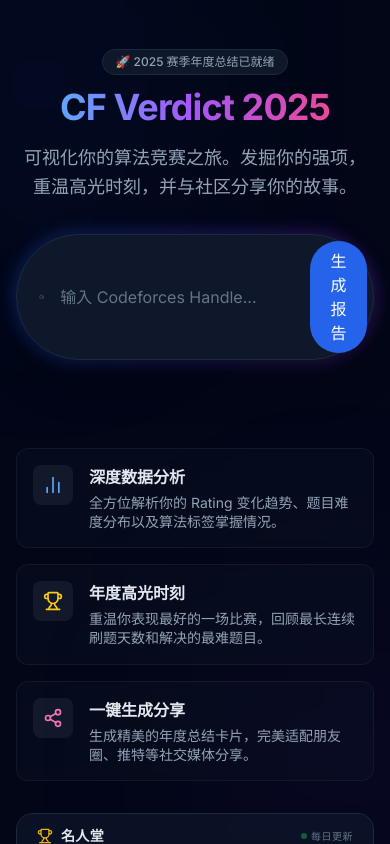
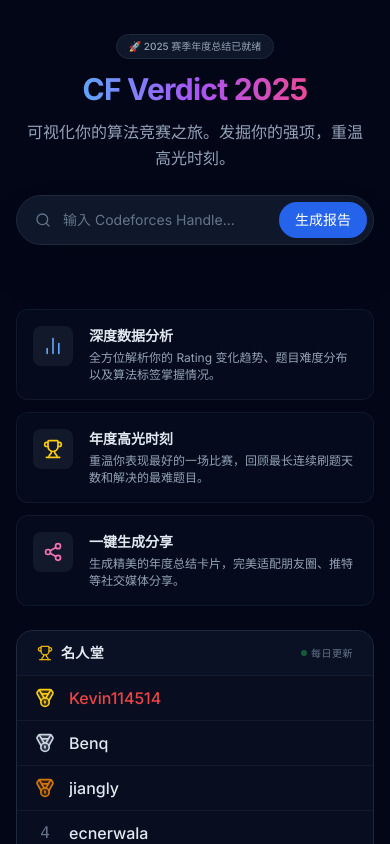
Before and after one commit to cfverdict/cfverdict.github.io, a Next.js app: page / in a window 390 px wide. Shown: the top 844 px of the page. Built offline with nearby package versions, Linux system fonts and the light colour scheme.

Commit message:
Optimize mobile responsiveness: fonts, spacing, and layout

```diff
--- a/src/app/page.tsx
+++ b/src/app/page.tsx
@@ -61,48 +61,48 @@
 
   return (
     <div className="min-h-screen bg-slate-950 text-white selection:bg-blue-500/30 flex flex-col">
-      {/* Background Gradients */}
-      <div className="fixed inset-0 z-0 overflow-hidden pointer-events-none">
+      {/* Background Gradients - Hidden on mobile to improve performance and readability */}
+      <div className="fixed inset-0 z-0 overflow-hidden pointer-events-none hidden md:block">
         <div className="absolute top-[-10%] left-[-10%] w-[40%] h-[40%] bg-blue-600/10 rounded-full blur-[120px]" />
         <div className="absolute bottom-[-10%] right-[-10%] w-[40%] h-[40%] bg-purple-600/10 rounded-full blur-[120px]" />
       </div>
 
-      <main className="relative z-10 container mx-auto px-4 pt-12 pb-8 flex-1 flex flex-col items-center justify-center min-h-[calc(100vh-80px)]">
+      <main className="relative z-10 container mx-auto px-4 pt-8 pb-6 md:pt-12 md:pb-8 flex-1 flex flex-col items-center justify-center min-h-[calc(100vh-60px)]">
         {/* Hero Section */}
         <motion.div
           initial={{ opacity: 0, y: 20 }}
           animate={{ opacity: 1, y: 0 }}
           transition={{ duration: 0.8 }}
-          className="text-center max-w-4xl mx-auto w-full mb-10"
+          className="text-center max-w-4xl mx-auto w-full mb-8 md:mb-10"
         >
-          <div className="inline-block mb-3 px-3 py-1 rounded-full bg-slate-900 border border-slate-800 text-xs text-slate-400 font-medium">
+          <div className="inline-block mb-3 px-3 py-1 rounded-full bg-slate-900 border border-slate-800 text-[10px] md:text-xs text-slate-400 font-medium">
             🚀 2025 赛季年度总结已就绪
           </div>
-          <h1 className="text-4xl md:text-6xl font-bold mb-4 tracking-tight">
+          <h1 className="text-3xl md:text-6xl font-bold mb-3 md:mb-4 tracking-tight">
             <span className="bg-gradient-to-r from-blue-400 via-purple-500 to-pink-500 text-transparent bg-clip-text">
               CF Verdict 2025
             </span>
           </h1>
-          <p className="text-lg text-slate-400 mb-8 leading-relaxed max-w-2xl mx-auto">
+          <p className="text-base md:text-lg text-slate-400 mb-6 md:mb-8 leading-relaxed max-w-2xl mx-auto px-2">
             可视化你的算法竞赛之旅。<br className="hidden md:block" />
-            发掘你的强项，重温高光时刻，并与社区分享你的故事。
+            发掘你的强项，重温高光时刻。
           </p>
 
           {/* Search Box */}
-          <form onSubmit={handleSubmit} className="relative max-w-md mx-auto group mb-12">
-            <div className="absolute -inset-1 bg-gradient-to-r from-blue-600 to-purple-600 rounded-full opacity-25 group-hover:opacity-50 transition duration-200 blur"></div>
+          <form onSubmit={handleSubmit} className="relative max-w-md mx-auto group mb-8 md:mb-12 w-full">
+            <div className="absolute -inset-1 bg-gradient-to-r from-blue-600 to-purple-600 rounded-full opacity-25 group-hover:opacity-50 transition duration-200 blur hidden md:block"></div>
             <div className="relative flex items-center bg-slate-900 rounded-full border border-slate-800 p-1.5 shadow-2xl">
-              <Search className="ml-4 text-slate-500 w-5 h-5" />
+              <Search className="ml-3 md:ml-4 text-slate-500 w-4 h-4 md:w-5 md:h-5" />
               <input
                 type="text"
                 value={handle}
                 onChange={(e) => setHandle(e.target.value)}
                 placeholder="输入 Codeforces Handle..."
-                className="flex-1 bg-transparent border-none focus:ring-0 text-white placeholder-slate-500 px-4 py-2 outline-none"
+                className="flex-1 bg-transparent border-none focus:ring-0 text-white placeholder-slate-500 px-3 md:px-4 py-2 outline-none text-sm md:text-base w-full min-w-0"
               />
               <button
                 type="submit"
-                className="px-5 py-2 bg-blue-600 hover:bg-blue-500 text-white rounded-full font-medium transition-all transform active:scale-95"
+                className="px-4 md:px-5 py-2 bg-blue-600 hover:bg-blue-500 text-white rounded-full font-medium transition-all transform active:scale-95 text-sm md:text-base whitespace-nowrap"
               >
                 生成报告
               </button>
@@ -111,14 +111,14 @@
         </motion.div>
 
         {/* Content Grid: Features + Leaderboard */}
-        <div className="grid lg:grid-cols-12 gap-8 w-full max-w-6xl items-start">
+        <div className="grid lg:grid-cols-12 gap-6 md:gap-8 w-full max-w-6xl items-start">
 
-          {/* Features (Left on Desktop) */}
+          {/* Features (Left on Desktop, Top on Mobile) */}
           <motion.div
             initial={{ opacity: 0, x: -20 }}
             animate={{ opacity: 1, x: 0 }}
             transition={{ duration: 0.8, delay: 0.2 }}
-            className="lg:col-span-7 grid sm:grid-cols-3 lg:grid-cols-1 gap-4"
+            className="lg:col-span-7 grid gap-3 md:gap-4"
           >
             <FeatureCard
               icon={<BarChart2 className="w-5 h-5 text-blue-400" />}
@@ -137,7 +137,7 @@
             />
           </motion.div>
 
-          {/* Leaderboard (Right on Desktop) */}
+          {/* Leaderboard (Right on Desktop, Bottom on Mobile) */}
           <motion.div
             initial={{ opacity: 0, x: 20 }}
             animate={{ opacity: 1, x: 0 }}
@@ -168,7 +168,7 @@
       </main>
 
       {/* Footer */}
-      <footer className="py-6 text-center text-slate-600 text-xs flex flex-col items-center gap-3 border-t border-slate-900/50 bg-slate-950/50 backdrop-blur-sm">
+      <footer className="py-6 text-center text-slate-600 text-xs flex flex-col items-center gap-3 border-t border-slate-900/50 bg-slate-950/50 backdrop-blur-sm mt-auto">
         <div className="flex gap-6">
           <a
             href="https://github.com/cfverdict/cfverdict.github.io"
@@ -205,8 +205,8 @@
         {icon}
       </div>
       <div>
-        <h3 className="text-base font-semibold mb-1 text-slate-200">{title}</h3>
-        <p className="text-sm text-slate-400 leading-snug">
+        <h3 className="text-sm md:text-base font-semibold mb-1 text-slate-200">{title}</h3>
+        <p className="text-xs md:text-sm text-slate-400 leading-snug">
           {description}
         </p>
       </div>
```
